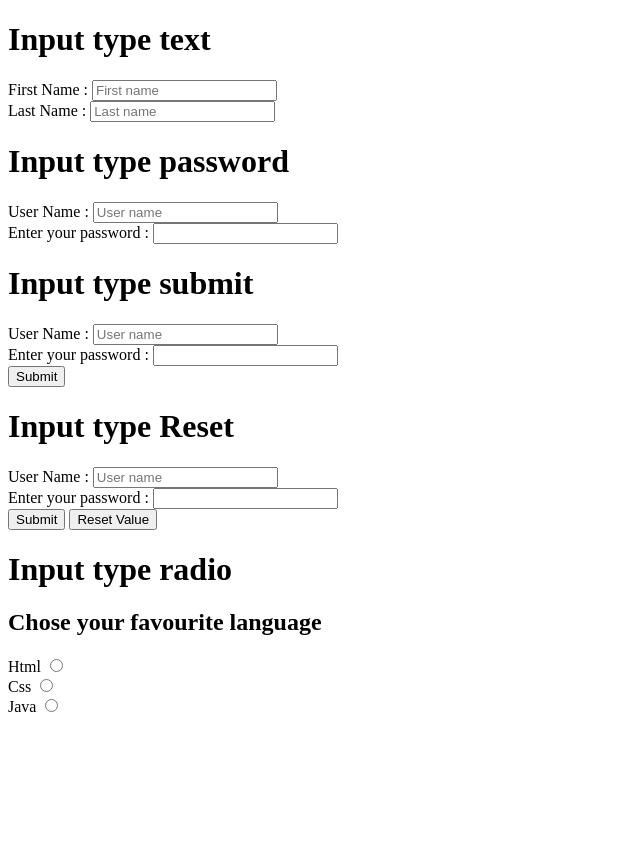
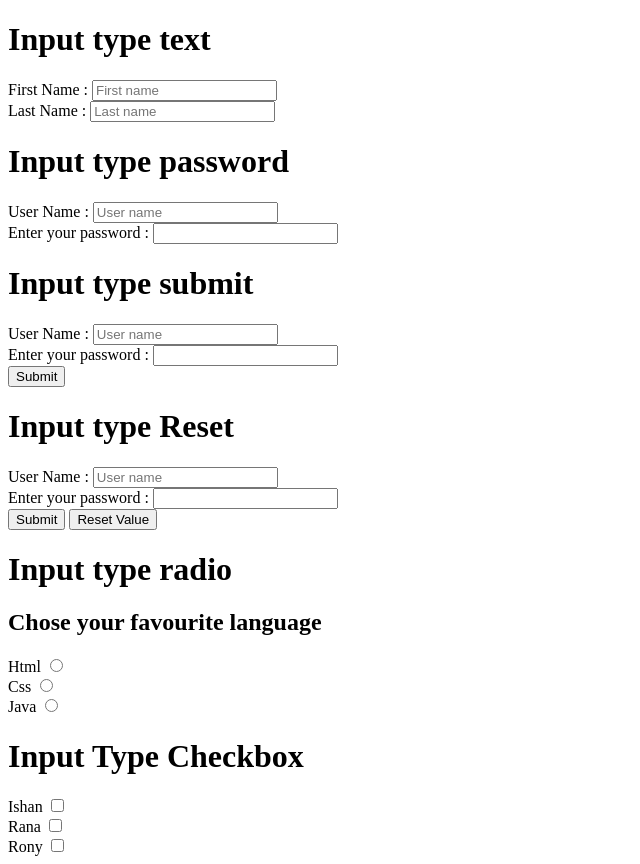
Before and after one commit to ishanrana363/Fundamental_Of_Html, a plain HTML site: page class_1/Design_form_with_all_input_field_in_basic_html/index.html in a window 1280 px wide. Shown: the whole page, without its empty margins (0-640 px from the left). Before the commit the page ends 800 px from the top, so only its background shows below. Drawn offline with Linux system fonts and the light colour scheme.

Commit message:
input type cheackbox done

```diff
--- a/class_1/Design_form_with_all_input_field_in_basic_html/index.html
+++ b/class_1/Design_form_with_all_input_field_in_basic_html/index.html
@@ -57,6 +57,16 @@
         <input type="radio" id="java" name="fav_language" value="Java" >
     </form>
 
+    <h1>Input Type Checkbox</h1>
+
+    <form action="">
+        <label for="name1">Ishan</label>
+        <input type="checkbox" name="name" id="name1" value="Ishan" > <br>
+        <label for="name2">Rana</label>
+        <input type="checkbox" name="name1" id="name2" value="Rana" > <br>
+        <label for="name3">Rony</label>
+        <input type="checkbox" name="name2" id="name3" value="Rony">
+    </form>
 
 
 
```
